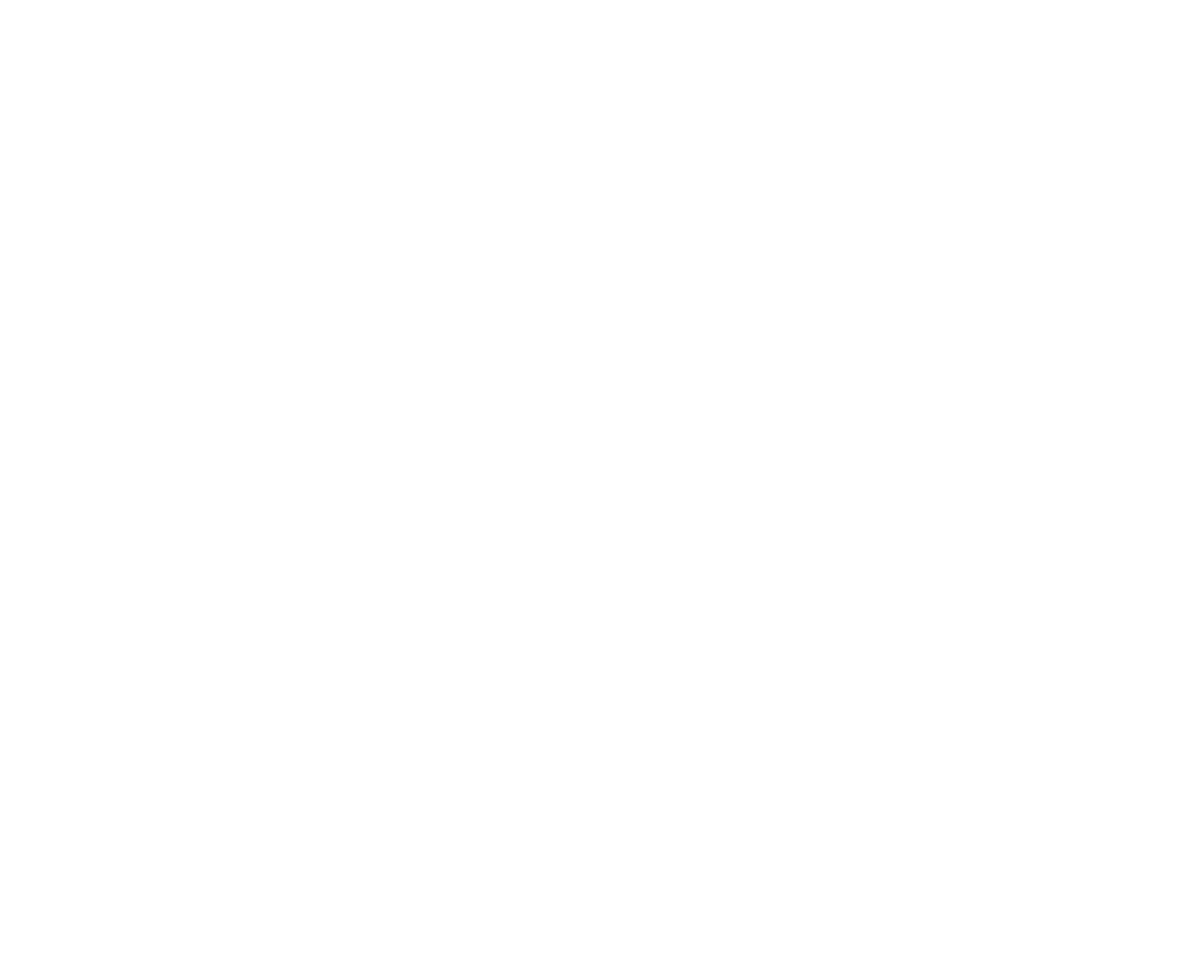
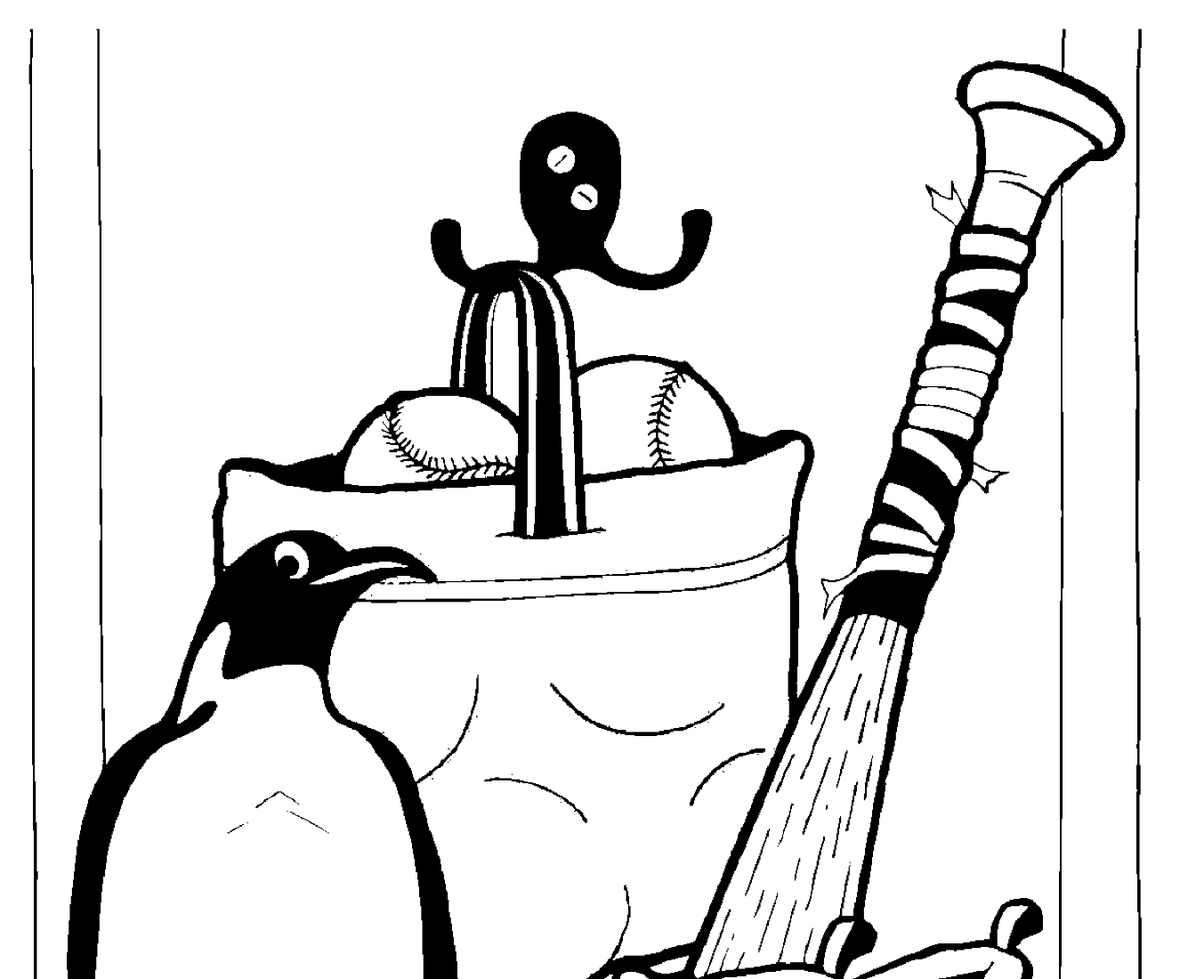
Before and after one commit to fe7113wm/JeannaLaketime, a plain HTML site: page colorpages.html in a window 1280 px wide. Shown: the top 1100 px of the page at 89% size, 1344 px wide, since content can reach past the window. Before the commit the page ends 800 px from the top, so only its background shows below. Drawn offline with nearby package versions, Linux system fonts and the light colour scheme.

Commit message:
colorpage fix

```diff
--- a/colorpages.html
+++ b/colorpages.html
@@ -1,11 +1,21 @@
 <!DOCTYPE html>
 <html lang="en">
-<head>
-    <meta charset="UTF-8">
-    <meta name="viewport" content="width=device-width, initial-scale=1.0">
-    <title>Document</title>
-</head>
+    <head>
+        <title>Orginal_Jeanna Dwyer color pages</title>
+        <meta charset="utf-8">
+        <meta name="viewport" content="width=device-width, initial-scale=1, shrink-to-fit=no">
+        <link rel="stylesheet" href="https://stackpath.bootstrapcdn.com/bootstrap/4.3.1/css/bootstrap.min.css"
+          integrity="sha384-ggOyR0iXCbMQv3Xipma34MD+dH/1fQ784/j6cY/iJTQUOhcWr7x9JvoRxT2MZw1T" crossorigin="anonymous">
+        <link rel="stylesheet" href="css/style.css">
+        <link rel="shortcut icon" type="image/png" href="images/JD_favicon.png">
+
+      </head>
 <body>
 
+    <img src="images/colorpage_1.jpg" alt="" style="width: 100%; margin: 2em;">
+    <img src="images/colorpage_2.jpg " alt="" style="width: 100%; margin: 2em">
+    <img src="images/colorpage_3.jpg" alt="" style="width: 100%; margin: 2em">
+
 </body>
+
 </html>
```
Also changed, not shown: index.html (+2 -2 lines), images/Jeanna_logo.png (deleted), images/Laketime_logo copy.png (deleted), images/Logo_jeanna.png (deleted), images/Logo_jeanna.svg (deleted), images/book_cover.png (deleted), images/colorpage_1.jpg (added), images/colorpage_2.jpg (added), images/colorpage_3.jpg (added), 8 other files.
